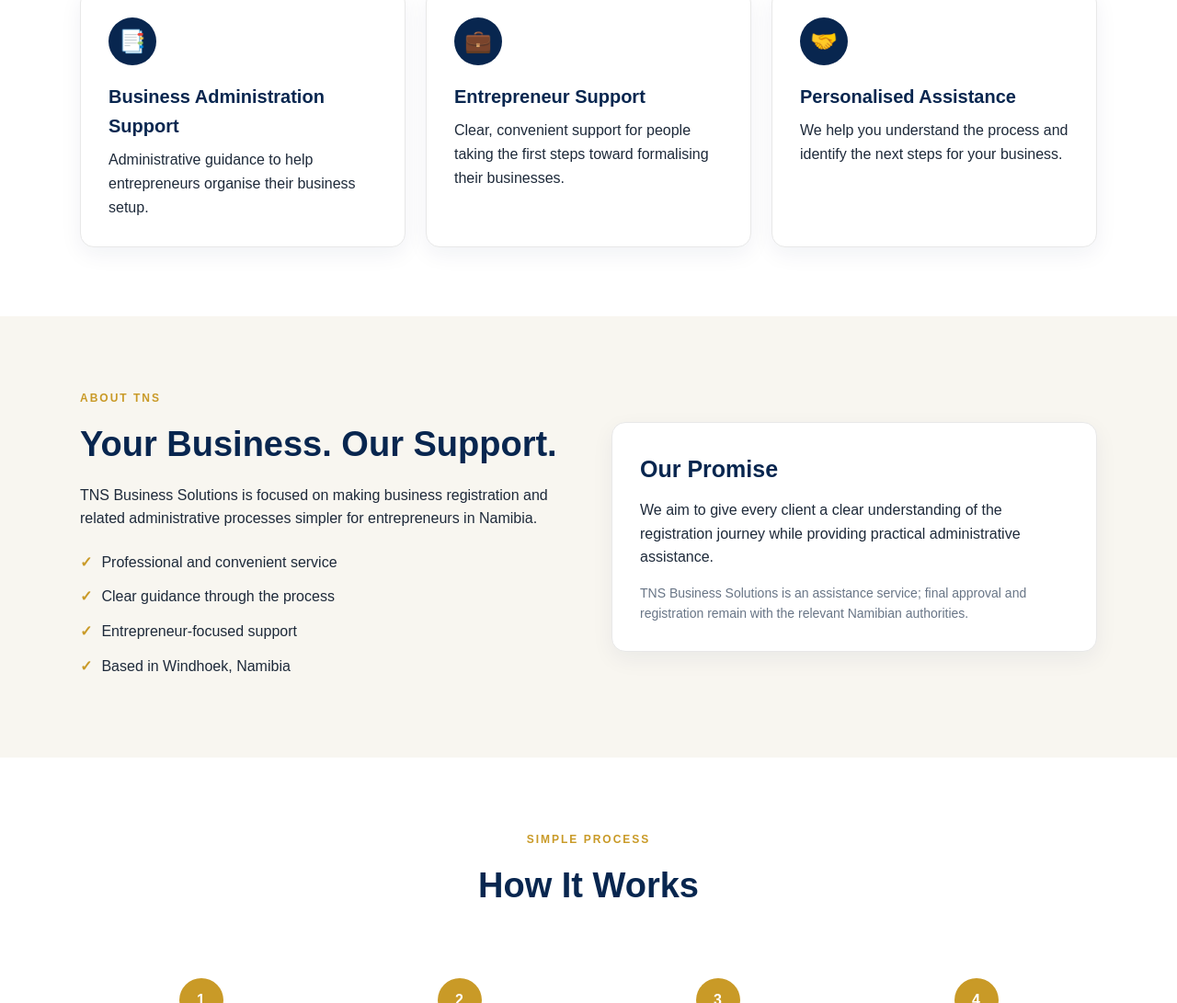
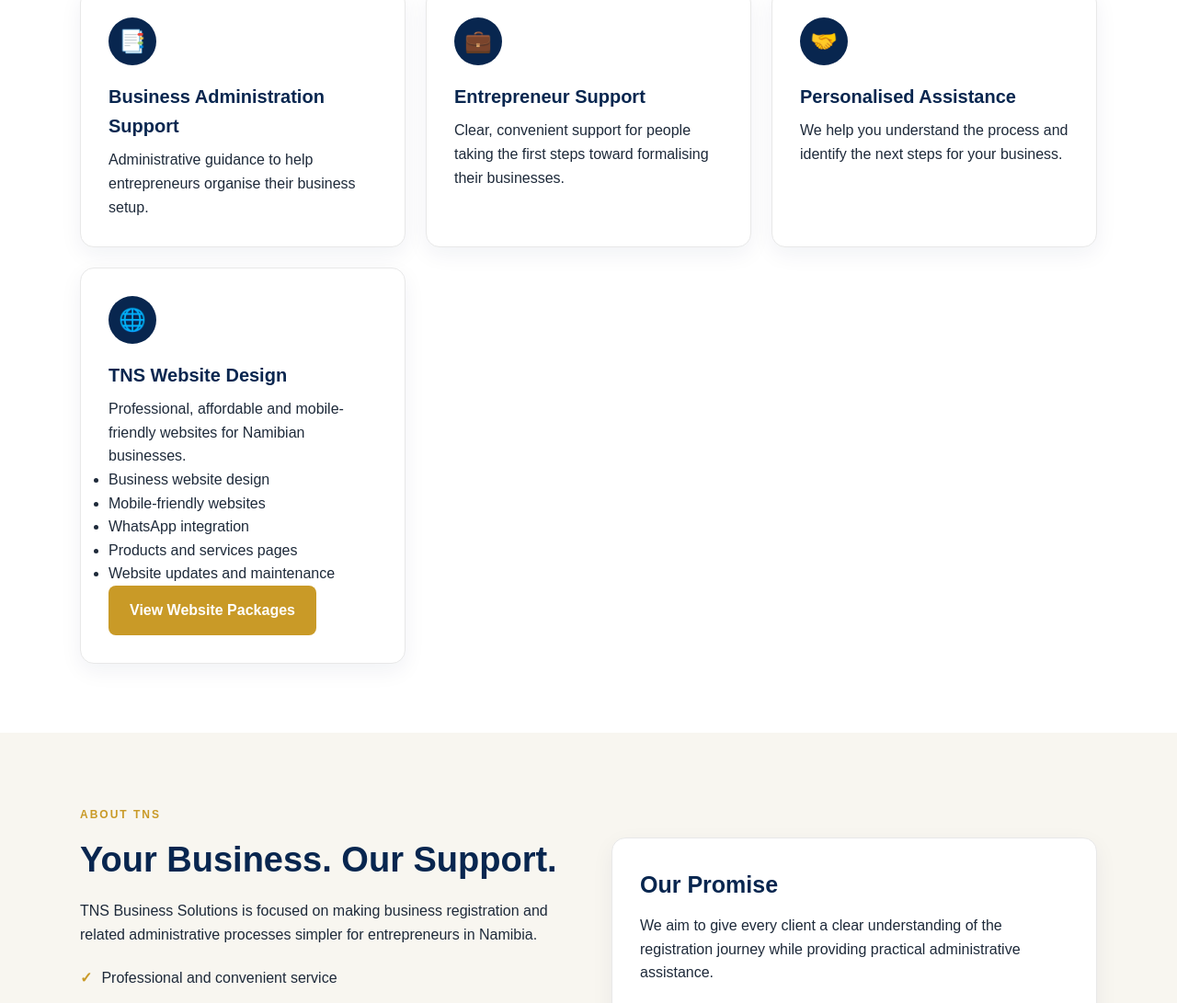
Before and after one commit to tnsbsnss-prog/TNS-Business-solution-, a plain HTML site: page index.html in a window 1280 px wide. Shown: the part 1244-2335 px from the top of the page at 92% size. Drawn offline with Linux system fonts and the light colour scheme.

Commit message:
Update index.html

```diff
--- a/index.html
+++ b/index.html
@@ -102,7 +102,26 @@ footer {background:#061b38;color:#d8e0ea;text-align:center;padding:25px 22px;fon
     <article class="card"><div class="icon">📑</div><h3>Business Administration Support</h3><p>Administrative guidance to help entrepreneurs organise their business setup.</p></article>
     <article class="card"><div class="icon">💼</div><h3>Entrepreneur Support</h3><p>Clear, convenient support for people taking the first steps toward formalising their businesses.</p></article>
     <article class="card"><div class="icon">🤝</div><h3>Personalised Assistance</h3><p>We help you understand the process and identify the next steps for your business.</p></article>
-  </div>
+
+<article class="card">
+  <div class="icon">🌐</div>
+  <h3>TNS Website Design</h3>
+  <p>
+    Professional, affordable and mobile-friendly
+    websites for Namibian businesses.
+  </p>
+  <ul>
+    <li>Business website design</li>
+    <li>Mobile-friendly websites</li>
+    <li>WhatsApp integration</li>
+    <li>Products and services pages</li>
+    <li>Website updates and maintenance</li>
+  </ul>
+  <a class="btn" href="#website-packages">
+    View Website Packages
+  </a>
+</article>
+ </div>
 </section>
 
 <section class="light">
```
